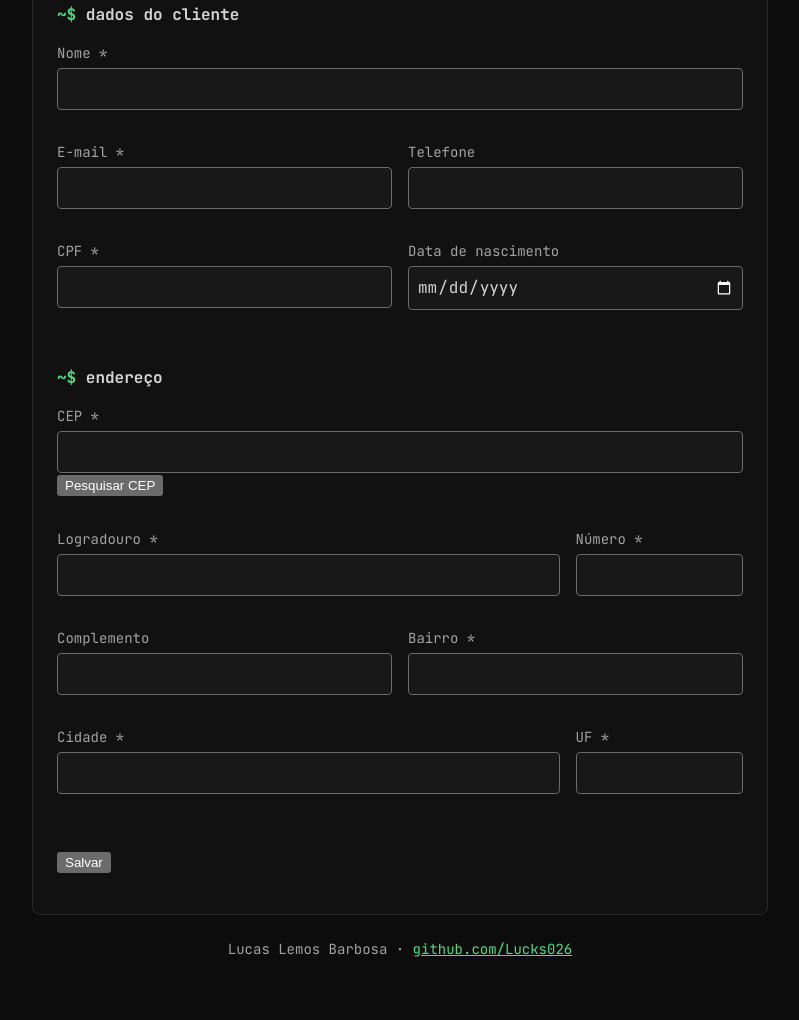
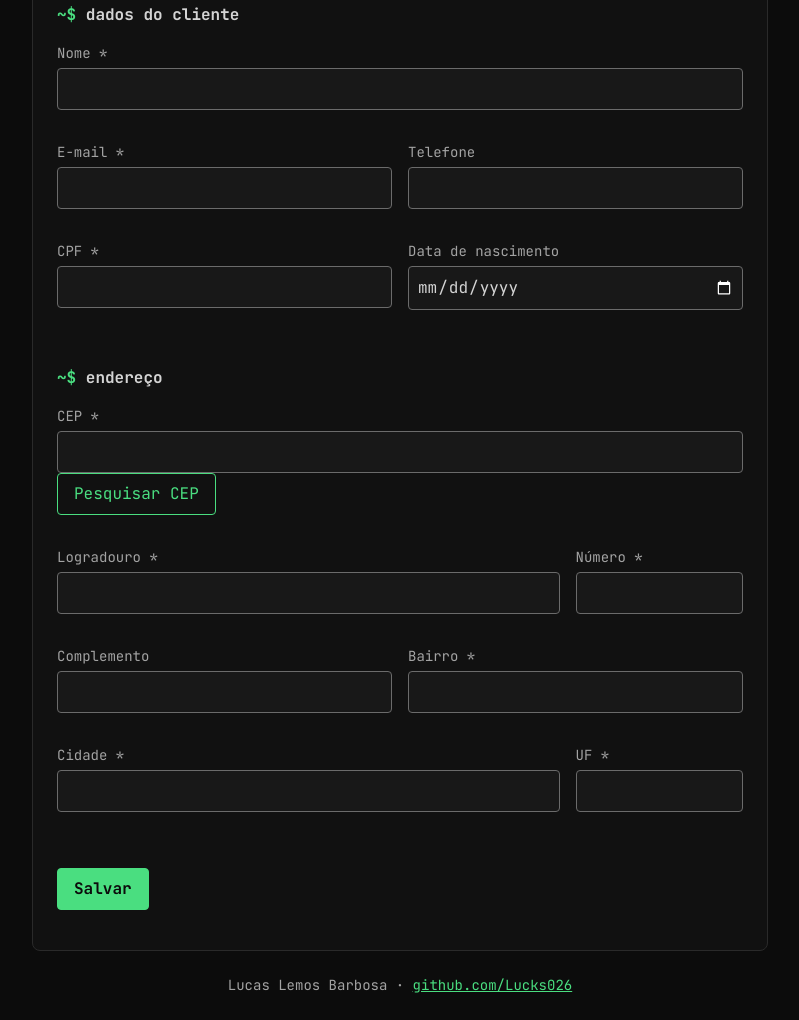
Before and after one commit to Lucks026/crud-endereco-viacep, a plain HTML site: page index.html in a window 1280 px wide. Shown: the part 183-1203 px from the top of the page, without its empty margins (240-1039 px from the left). Before the commit the page ends 1167 px from the top, so only its background shows below. Drawn offline with Linux system fonts and the light colour scheme.

Commit message:
style: estiliza botoes

```diff
--- a/css/style.css
+++ b/css/style.css
@@ -196,6 +196,40 @@ input {
   text-transform: uppercase;
 }
 
+.botao {
+  display: inline-block;
+  padding: var(--espaco-2) var(--espaco-3);
+  background: transparent;
+  border: 1px solid var(--verde);
+  border-radius: var(--espaco-1);
+  color: var(--verde);
+  font: inherit;
+  text-decoration: none;
+  white-space: nowrap;
+  cursor: pointer;
+}
+
+.botao:hover:not(:disabled) {
+  background: var(--verde);
+  color: var(--fundo);
+}
+
+.botao-principal {
+  background: var(--verde);
+  color: var(--fundo);
+  font-weight: 700;
+}
+
+.botao-principal:hover:not(:disabled) {
+  background: transparent;
+  color: var(--verde);
+}
+
+.botao:disabled {
+  opacity: 0.6;
+  cursor: wait;
+}
+
 .rodape {
   margin-top: var(--espaco-4);
   color: var(--texto-fraco);
```
